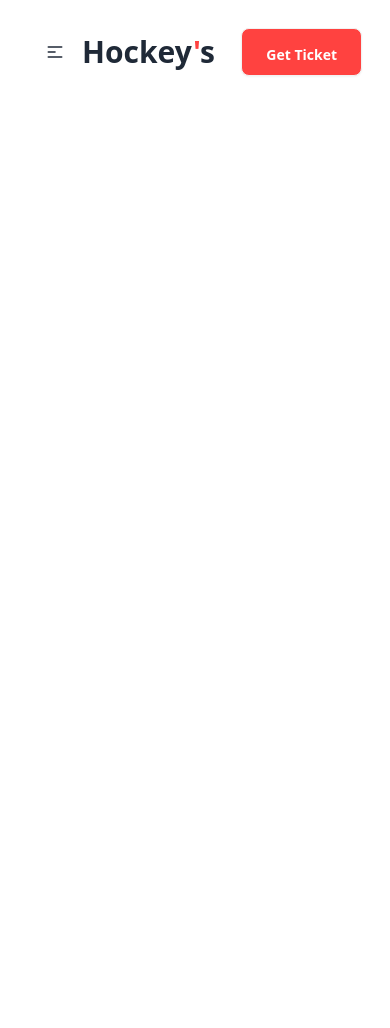
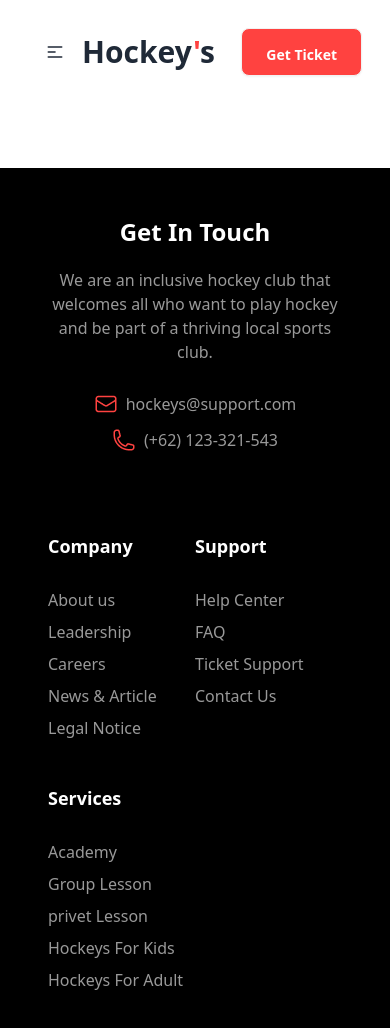
Before and after one commit to rahmanislam05/hockey, a plain HTML site: page index.html in a window 390 px wide. Before the commit the page ends 844 px from the top, so only its background shows below. Drawn offline with nearby package versions, Linux system fonts and the light colour scheme.

Commit message:
footer section added,responsive  with mobile device

```diff
--- a/index.html
+++ b/index.html
@@ -38,10 +38,10 @@
     <script src="https://kit.fontawesome.com/7e79c61d8c.js" crossorigin="anonymous"></script>
 </head>
 
-<body class="font-manrope p-5 lg:p-0">
-    <header class="container mx-auto">
+<body class="font-manrope">
+    <header class="container mx-auto  p-5 lg:p-0">
         <!-- navbar section start -->
-        <nav class="mb-14">
+        <nav class="mb-6 lg:mb-14">
             <div class="navbar bg-base-100">
                 <div class="navbar-start">
                     <div class="dropdown">
@@ -73,18 +73,65 @@
                     </ul>
                 </div>
                 <div class="navbar-end gap-6">
-                    <i class="fa-solid text-[#89898B] hidden lg:visible lg:text-xl fa-magnifying-glass"></i>
+                    <i class="fa-solid text-[#89898B] invisible lg:visible lg:text-xl fa-magnifying-glass"></i>
                     <a class="btn bg-btn-bg font-bold text-sm text-white px-6 py-4">Get Ticket</a>
                 </div>
             </div>
         </nav>
+        <!-- banner section start -->
 
     </header>
-    <main class="container mx-auto">
+    <main class="container mx-auto  p-5 lg:p-0">
 
     </main>
-    <footer>
-
+    <footer class="flex gap-10 flex-col lg:flex-row p-12 lg:p-24 bg-black">
+        <div class="text-center lg:text-left">
+            <h3 class="text-white font-extrabold text-2xl">Get In Touch</h3>
+            <div class="text-footer-color flex flex-col gap-2 font-medium">
+                <p class="my-5 mr-0 lg:mr-16">We are an inclusive hockey club that welcomes all who want to play hockey and be part of a thriving local sports club.</p>
+                <div class="flex flex-col lg:items-start items-center gap-3">
+                    <div class="flex gap-2">
+                        <img src="./Images/Frame.png" alt="">
+                        <p>hockeys@support.com</p>
+                    </div>
+                    <div class="flex gap-2">
+                        <img src="./Images/Frame (1).png" alt="">
+                        <p>(+62) 123-321-543</p>
+                    </div>
+                </div>
+            </div>
+        </div>
+        <div class="grid w-full gap-y-11 grid-cols-2 lg:grid-cols-3 mt-10 lg:mt-0">
+            <nav>
+                <header class="text-white font-bold text-lg mb-7">Company</header>
+                <div class="text-footer-color flex flex-col gap-2 font-medium">
+                    <a class="link link-hover">About us</a>
+                    <a class="link link-hover">Leadership</a>
+                    <a class="link link-hover">Careers</a>
+                    <a class="link link-hover">News & Article</a>
+                    <a class="link link-hover">Legal Notice</a>
+                </div>
+            </nav>
+            <nav>
+                <header class="text-white font-bold text-lg mb-7">Support</header>
+                <div class="text-footer-color flex flex-col gap-2 font-medium">
+                    <a class="link link-hover">Help Center</a>
+                    <a class="link link-hover">FAQ</a>
+                    <a class="link link-hover">Ticket Support</a>
+                    <a class="link link-hover">Contact Us</a>
+                </div>
+            </nav>
+            <nav>
+                <header class="text-white font-bold text-lg mb-7">Services</header>
+                <div class="text-footer-color flex flex-col gap-2 font-medium">
+                    <a class="link link-hover">Academy</a>
+                    <a class="link link-hover">Group Lesson</a>
+                    <a class="link link-hover">privet Lesson</a>
+                    <a class="link link-hover">Hockeys For Kids</a>
+                    <a class="link link-hover">Hockeys For Adult</a>
+                </div>
+            </nav>
+        </div>
     </footer>
 </body>
 
```
Also changed, not shown: Images/Frame (1).png (added), Images/Frame.png (added).
